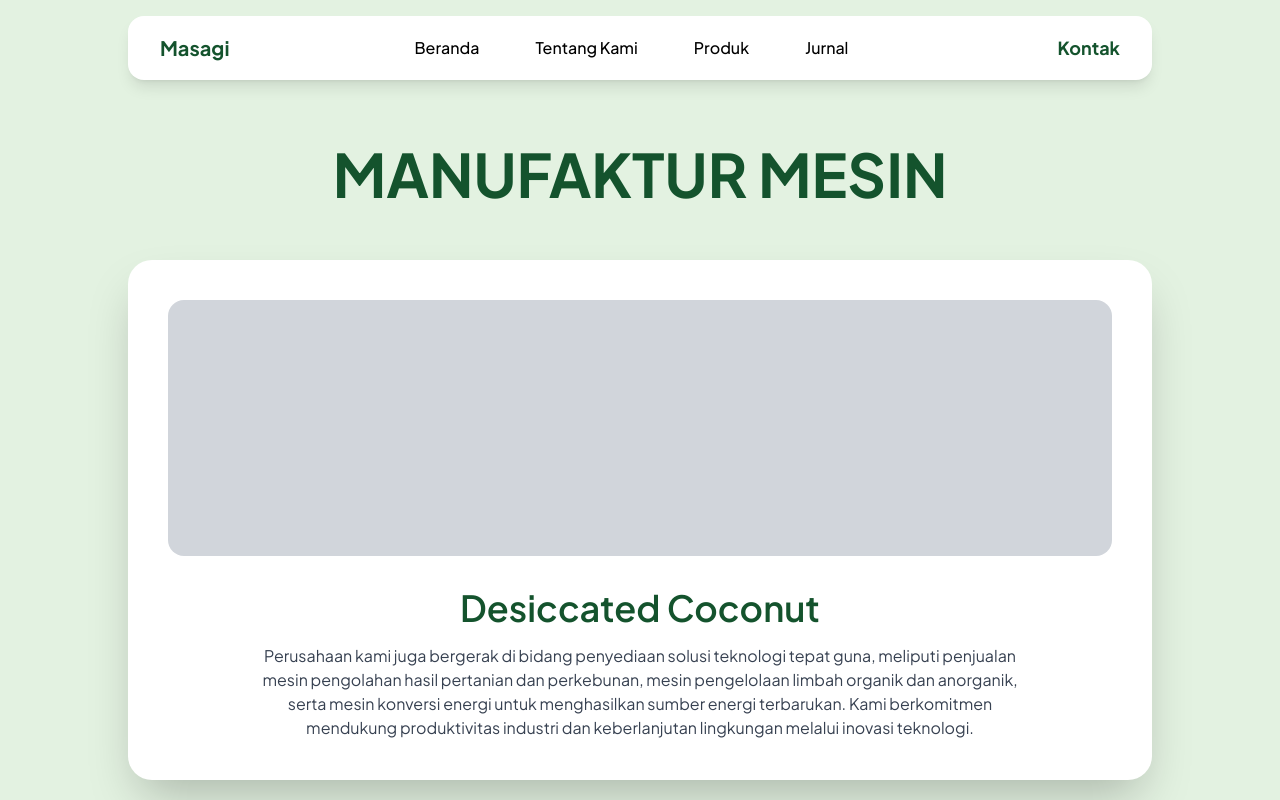
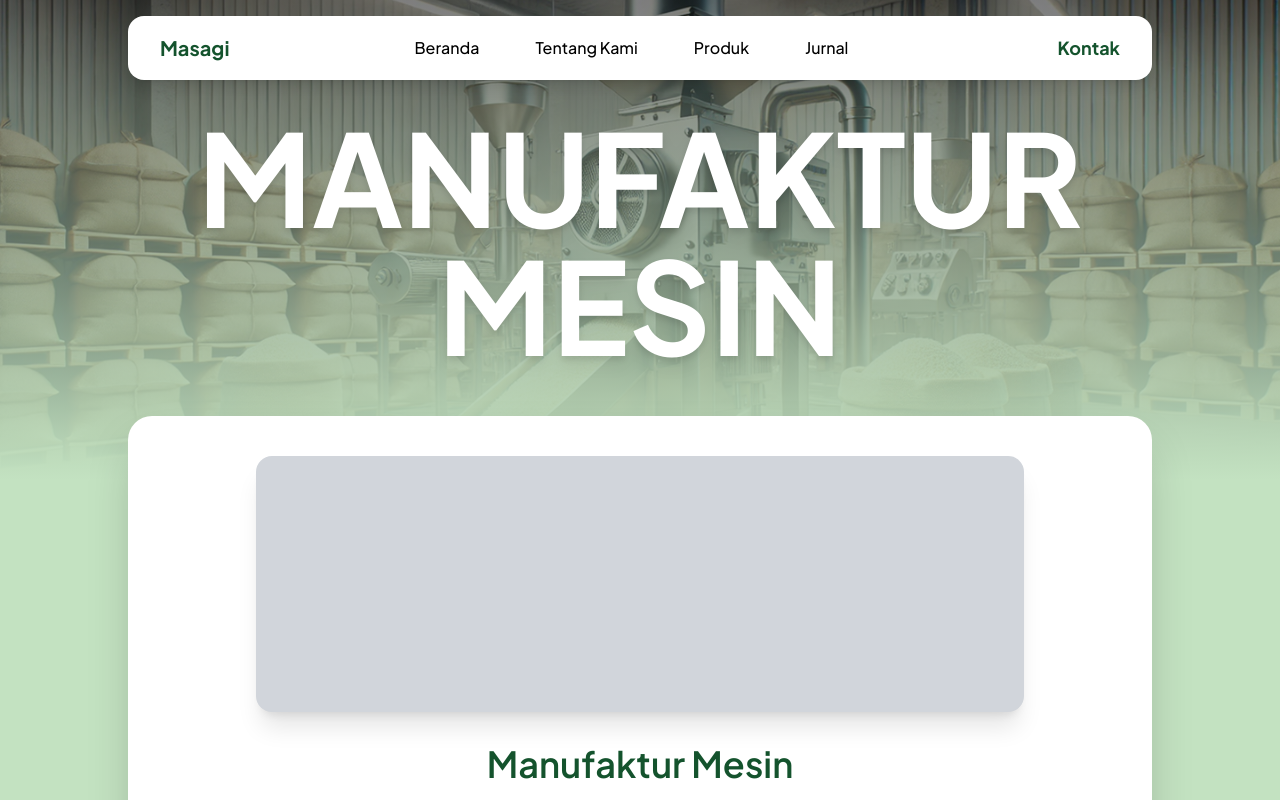
Before and after one commit to RifkyJanzani/masagi-web, a Next.js app: page /manufaktur in a window 1280 px wide. Shown: the top 800 px of the page. Built offline with nearby package versions, Linux system fonts and the light colour scheme.

Commit message:
update tampilan lagih
nyesuaikan desain

```diff
--- a/app/desiccated/page.tsx
+++ b/app/desiccated/page.tsx
@@ -1,22 +1,36 @@
-'use client'
-import React, { useState } from 'react';
-import Link from 'next/link';
+'use client';
+
+import React from 'react';
 import Container from '@/components/Container';
+import Reveal from '@/components/Reveal';
 
 export default function ProdukPage() {
   return (
-    <main className="flex flex-col items-center min-h-screen px-4 pt-8 md:pt-32 bg-[#e3f2e1]">
-      <h1 className="text-5xl md:text-6xl font-bold text-green-900 text-center mb-8 mt-4">DESSICATED COCONUT</h1>
+    <main className="relative flex flex-col items-center min-h-screen bg-[#c3e2c1] overflow-hidden">
+      {/* Background Gambar Parallax */}
+      <div className="absolute top-0 left-0 w-full h-[60vh] bg-[url('/img/bg.jpg')] bg-cover bg-center z-0" />
+
+      {/* Overlay Gradient */}
+      <div className="absolute top-0 left-0 w-full h-[60vh] bg-gradient-to-b from-black/50 to-[#c3e2c1] z-10" />
+
+      {/* Konten */}
+      <div className="relative z-20 flex flex-col items-center w-full px-4">
+        <Reveal>
+          <h1 className="text-4xl md:text-9xl font-extrabold text-white text-center mt-20 md:mt-28 mb-6 leading-tight drop-shadow-lg">
+            DESICATED<br />COCONUT
+          </h1>
+        </Reveal>
+
         <Container>
+          <Reveal delay={0.2}>
             <div className="flex flex-col items-center text-center">
-            {/* Gambar ilustrasi */}
-            <div className="w-full h-64 bg-gray-300 rounded-2xl mb-8"></div>
+              <div className="w-full max-w-3xl h-64 bg-gray-300 rounded-2xl mb-8 shadow-xl scale-100 hover:scale-105 transition-transform duration-500" />
 
-            {/* Judul */}
-            <h2 className="text-3xl md:text-4xl font-semibold text-green-900 mb-4">Desiccated Coconut</h2>
+              <h2 className="text-2xl md:text-4xl font-semibold text-green-900 mb-4">
+                Desiccated Coconut
+              </h2>
 
-            {/* Paragraf deskripsi */}
-            <p className="text-gray-700 text-sm md:text-base leading-relaxed max-w-3xl">
+              <p className="text-gray-700 text-sm md:text-base leading-relaxed max-w-3xl px-2 md:px-0">
                 Perusahaan kami juga bergerak di bidang penyediaan solusi teknologi tepat guna,
                 meliputi penjualan mesin pengolahan hasil pertanian dan perkebunan, mesin pengelolaan
                 limbah organik dan anorganik, serta mesin konversi energi untuk menghasilkan sumber energi
@@ -24,7 +38,9 @@ export default function ProdukPage() {
                 melalui inovasi teknologi.
               </p>
             </div>
+          </Reveal>
         </Container>
+      </div>
     </main>
   );
 }
--- a/app/jurnal/page.tsx
+++ b/app/jurnal/page.tsx
@@ -29,7 +29,12 @@ const journals: Journal[] = Array.from({ length: 4 }, (_, i) => ({ ...baseJourna
 
 export default function JurnalPage() {
   return (
-    <main className="flex flex-col items-center min-h-screen px-2 pt-8 md:pt-32 bg-[#e3f2e1]">
+    <main className="flex flex-col items-center min-h-screen px-2 pt-8 md:pt-32 bg-[#c3e2c1] overflow-hidden">
+      <div className="absolute top-0 left-0 w-full h-[60vh] bg-[url('/img/bg.jpg')] bg-cover bg-center z-0" />
+
+      {/* Overlay Gradient */}
+      <div className="absolute top-0 left-0 w-full h-[60vh] bg-gradient-to-b from-black/50 to-[#c3e2c1] z-10" />
+      <div className="relative z-20 flex flex-col items-center w-full px-4">
           <Container>
           <div className="flex flex-col md:flex-row md:items-center md:justify-between gap-4 mb-8">
             <h1 className="text-5xl md:text-6xl font-bold text-green-900 mt-2 mb-0 md:mb-0">Jurnal</h1>
@@ -87,6 +92,8 @@ export default function JurnalPage() {
             ))}
           </div>
         </Container>
+      </div>
+
     </main>
   );
 }
--- a/app/manufaktur/page.tsx
+++ b/app/manufaktur/page.tsx
@@ -1,22 +1,36 @@
-'use client'
-import React, { useState } from 'react';
-import Link from 'next/link';
+'use client';
+
+import React from 'react';
 import Container from '@/components/Container';
+import Reveal from '@/components/Reveal';
 
 export default function ProdukPage() {
   return (
-    <main className="flex flex-col items-center min-h-screen px-4 pt-8 md:pt-32 bg-[#e3f2e1]">
-      <h1 className="text-5xl md:text-6xl font-bold text-green-900 text-center mb-8 mt-4">MANUFAKTUR MESIN</h1>
+    <main className="relative flex flex-col items-center min-h-screen bg-[#c3e2c1] overflow-hidden">
+      {/* Background Gambar Parallax */}
+      <div className="absolute top-0 left-0 w-full h-[60vh] bg-[url('/img/bg.jpg')] bg-cover bg-center z-0" />
+
+      {/* Overlay Gradient */}
+      <div className="absolute top-0 left-0 w-full h-[60vh] bg-gradient-to-b from-black/50 to-[#c3e2c1] z-10" />
+
+      {/* Konten */}
+      <div className="relative z-20 flex flex-col items-center w-full px-4">
+        <Reveal>
+          <h1 className="text-4xl md:text-9xl font-extrabold text-white text-center mt-20 md:mt-28 mb-6 leading-tight drop-shadow-lg">
+            MANUFAKTUR<br />MESIN
+          </h1>
+        </Reveal>
+
         <Container>
+          <Reveal delay={0.2}>
             <div className="flex flex-col items-center text-center">
-            {/* Gambar ilustrasi */}
-            <div className="w-full h-64 bg-gray-300 rounded-2xl mb-8"></div>
+              <div className="w-full max-w-3xl h-64 bg-gray-300 rounded-2xl mb-8 shadow-xl scale-100 hover:scale-105 transition-transform duration-500" />
 
-            {/* Judul */}
-            <h2 className="text-3xl md:text-4xl font-semibold text-green-900 mb-4">Desiccated Coconut</h2>
+              <h2 className="text-2xl md:text-4xl font-semibold text-green-900 mb-4">
+                Manufaktur Mesin
+              </h2>
 
-            {/* Paragraf deskripsi */}
-            <p className="text-gray-700 text-sm md:text-base leading-relaxed max-w-3xl">
+              <p className="text-gray-700 text-sm md:text-base leading-relaxed max-w-3xl px-2 md:px-0">
                 Perusahaan kami juga bergerak di bidang penyediaan solusi teknologi tepat guna,
                 meliputi penjualan mesin pengolahan hasil pertanian dan perkebunan, mesin pengelolaan
                 limbah organik dan anorganik, serta mesin konversi energi untuk menghasilkan sumber energi
@@ -24,7 +38,9 @@ export default function ProdukPage() {
                 melalui inovasi teknologi.
               </p>
             </div>
+          </Reveal>
         </Container>
+      </div>
     </main>
   );
 }
--- a/app/produk/page.tsx
+++ b/app/produk/page.tsx
@@ -87,7 +87,12 @@ export default function ProdukPage() {
 
   return (
     <main className="flex flex-col items-center min-h-screen px-4 pt-24 md:pt-32 bg-[#e3f2e1]">
-      <h1 className="text-5xl md:text-6xl font-bold text-green-900 text-center mb-8 mt-4">PRODUK</h1>
+      <div className="absolute top-0 left-0 w-full h-[60vh] bg-[url('/img/bg.jpg')] bg-cover bg-center z-0" />
+
+      {/* Overlay Gradient */}
+      <div className="absolute top-0 left-0 w-full h-[60vh] bg-gradient-to-b from-black/50 to-[#e3f2e1] z-10" />
+      <div className="relative z-20 flex flex-col items-center w-full px-4">
+          <h1 className="text-5xl md:text-6xl font-bold text-white text-center mb-8 mt-4 leading-tight drop-shadow-lg">PRODUK</h1>
         <div className="flex gap-3 mb-10 flex-wrap justify-center bg-white rounded-3xl shadow px-4 py-2">
           {categories.map((cat) => (
             <button
@@ -134,6 +139,8 @@ export default function ProdukPage() {
           ))}
         </div>
         </Container>
+      </div>
+
 
     </main>
   );
--- /dev/null
+++ b/components/Reveal.tsx
@@ -0,0 +1,39 @@
+'use client';
+
+import { motion, useAnimation } from 'framer-motion';
+import { useInView } from 'react-intersection-observer';
+import { useEffect } from 'react';
+
+interface RevealProps {
+  children: React.ReactNode;
+  delay?: number;
+}
+
+export default function Reveal({ children, delay = 0 }: RevealProps) {
+  const controls = useAnimation();
+  const [ref, inView] = useInView({
+    threshold: 0.2, // 20% terlihat sudah dianggap "in view"
+    triggerOnce: true,
+  });
+
+  useEffect(() => {
+    if (inView) {
+      controls.start('visible');
+    }
+  }, [controls, inView]);
+
+  return (
+    <motion.div
+      ref={ref}
+      initial="hidden"
+      animate={controls}
+      transition={{ duration: 0.8, delay }}
+      variants={{
+        hidden: { opacity: 0, y: 40 },
+        visible: { opacity: 1, y: 0 },
+      }}
+    >
+      {children}
+    </motion.div>
+  );
+}
--- a/package.json
+++ b/package.json
@@ -9,10 +9,12 @@
     "lint": "next lint"
   },
   "dependencies": {
+    "framer-motion": "^12.12.1",
     "next": "15.3.1",
     "react": "^19.0.0",
     "react-dom": "^19.0.0",
-    "react-icons": "^5.5.0"
+    "react-icons": "^5.5.0",
+    "react-intersection-observer": "^9.16.0"
   },
   "devDependencies": {
     "@eslint/eslintrc": "^3",
```
Also changed, not shown: public/img/bg.jpg (added), 1 other file (tests, documents, lock files or other folders). Lines whose indentation alone changed are shown as unchanged.
